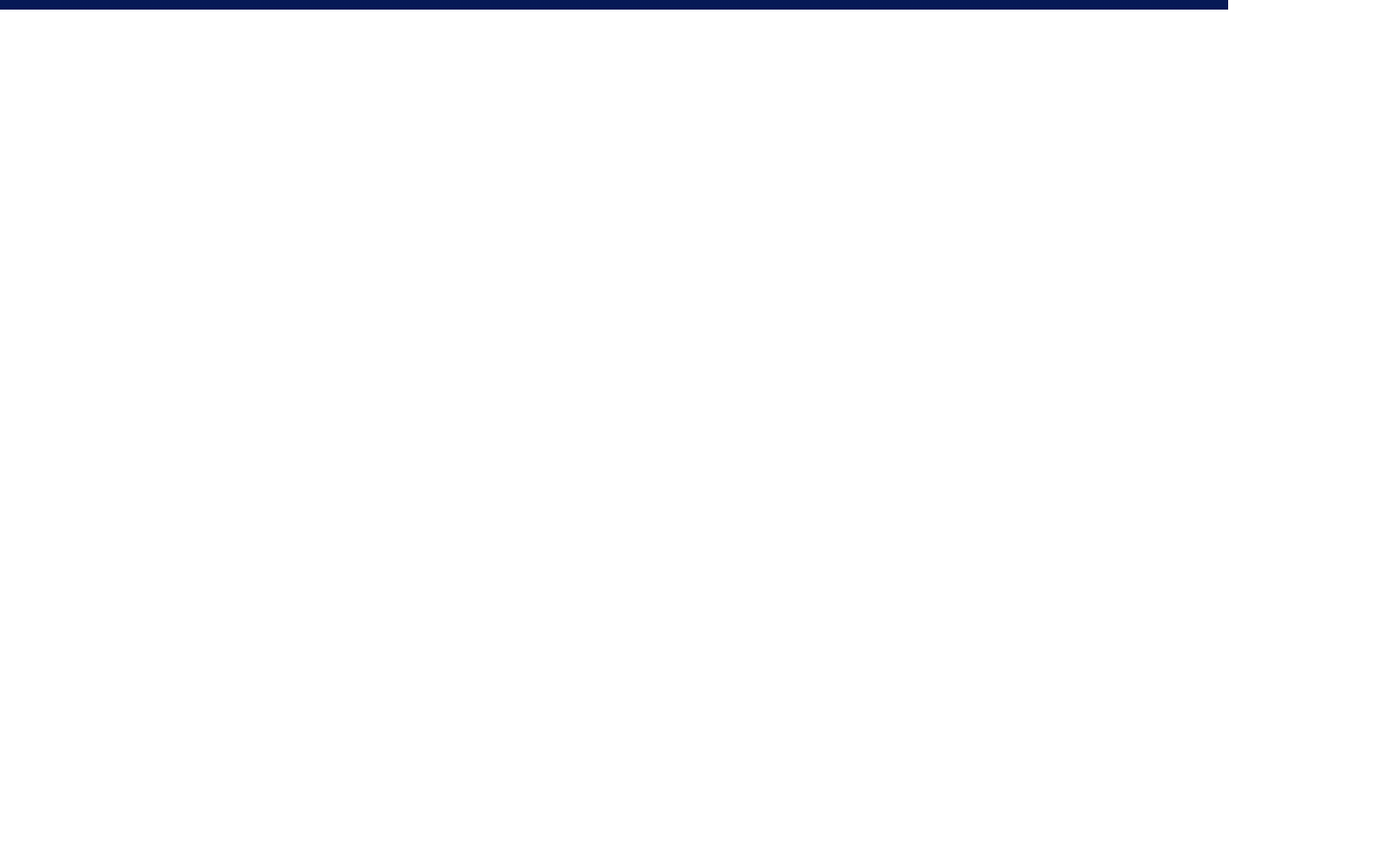
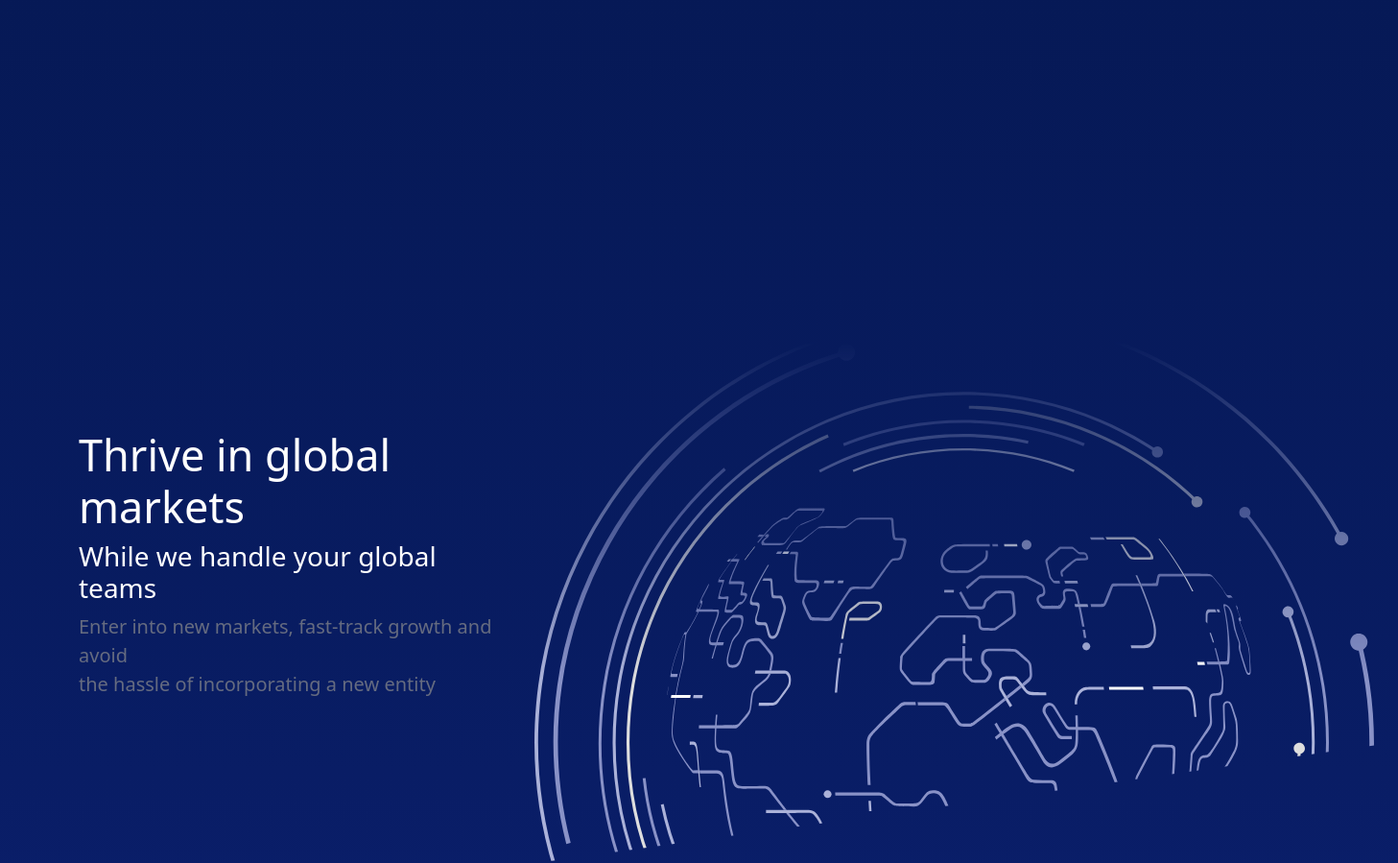
Before and after one commit to FaridMukhtarov13/Multiplier, a website: page public/index.html in a window 1280 px wide. Shown: the part 1211-2110 px from the top of the page at 96% size, 1457 px wide, since content can reach past the window. Before the commit the page ends 1221 px from the top, so only its background shows below. Drawn offline with nearby package versions, Linux system fonts and the light colour scheme.

Commit message:
some changes

```diff
--- a/public/index.html
+++ b/public/index.html
@@ -399,6 +399,33 @@
         </div>
       </div>
     </div>
+    <div class="second_section container">
+      <div class="row align-items-center justify-content-end">
+        <div class="col-lg-5">
+          <div class="text_on_left">
+            <h2>Thrive in global markets</h2>
+            <h3>While we handle your global teams</h3>
+            <p>
+              Enter into new markets, fast-track growth and avoid <br />
+              the hassle of incorporating a new entity
+            </p>
+          </div>
+        </div>
+        <div class="col-lg-7 justify-content-end">
+          <div class="planet_right">
+            <img
+              src="/src/img/svg/61651a2a11269d671f794534_globe 2.svg"
+              alt=""
+            />
+          </div>
+        </div>
+      </div>
+    </div>
+    <div class="third_section">
+      <div class="cover_png">
+        <img src="../src/img/61693e65a0adf27c264adaf9_1440 bg.png" alt="" />
+      </div>
+    </div>
 
     <script src="../node_modules/@splidejs/splide/dist/js/splide.min.js"></script>
     <!-- <script src="path-to-the-script/splide-extension-auto-scroll.min.js"></script> -->
--- a/src/scss/pages/home/_main.scss
+++ b/src/scss/pages/home/_main.scss
@@ -2,6 +2,7 @@ header {
   position: fixed;
   top: 0;
   width: 100%;
+  z-index: 99999;
   nav {
     width: 100%;
     background-color: $mainColor;
@@ -381,3 +382,34 @@ section {
     text-align: left;
   }
 }
+.second_section {
+  margin-top: 200px;
+  background-color: transparent;
+  .text_on_left {
+    h2,
+    h3 {
+      color: $mainFontColor;
+    }
+    h2 {
+      font-size: 45px;
+    }
+    p {
+      color: rgb(141, 141, 141, 0.7);
+      font-size: 20px;
+    }
+  }
+  .planet_right {
+    width: 900px;
+    img {
+      width: 100%;
+    }
+  }
+}
+.third_section {
+  .cover_png {
+    width: 100%;
+    img {
+      width: 100%;
+    }
+  }
+}
```
Also changed, not shown: src/img/61693e65a0adf27c264adaf9_1440 bg.png (added), src/img/chip.png (deleted), src/img/planet.png (deleted), src/img/svg/61540842884df839f409c96e_chip.svg (added), src/img/svg/61651a2a11269d671f794534_globe 2.svg (added), src/scss/style.css, 1 other file.
